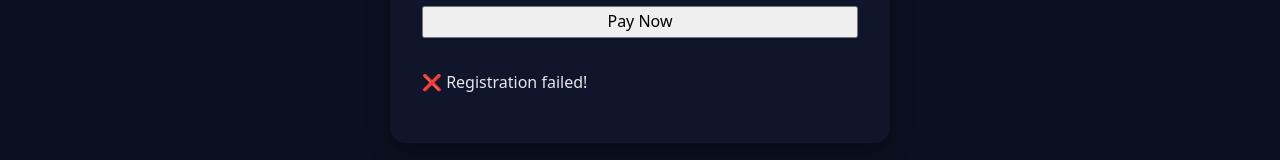
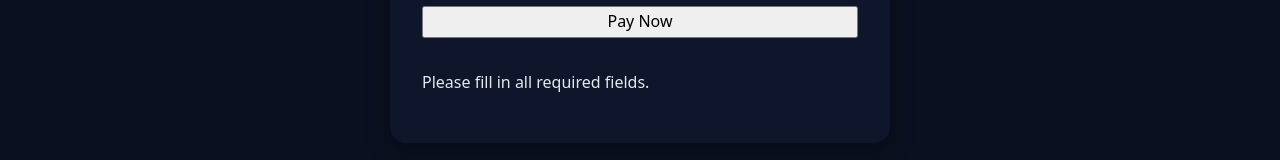
Before and after one commit to abdultalentconnect/workshop-project, a website: page frontend/index.html in a window 1280 px wide. Both pictures are taken after a click on the button "Pay Now". Shown: the part 1393-1553 px from the top of the page. Drawn offline with Linux system fonts and the light colour scheme; no server answers.

Commit message:
index file with fill all the requirements

```diff
--- a/frontend/index.html
+++ b/frontend/index.html
@@ -222,7 +222,11 @@ document.getElementById('payNowBtn').addEventListener('click', async e => {
   const form = document.getElementById('regForm');
   const payload = Object.fromEntries(new FormData(form).entries());
   const msg = document.getElementById('formMsg');
-
+  if (!form.checkValidity()) {
+    msg.textContent = 'Please fill in all required fields.';
+    msg.className = 'error';
+    return;
+  }
   try {
     // 1) Register participant
     const regRes = await fetch(`${window.APP_CONFIG.API_BASE_URL}/register`, {
```
